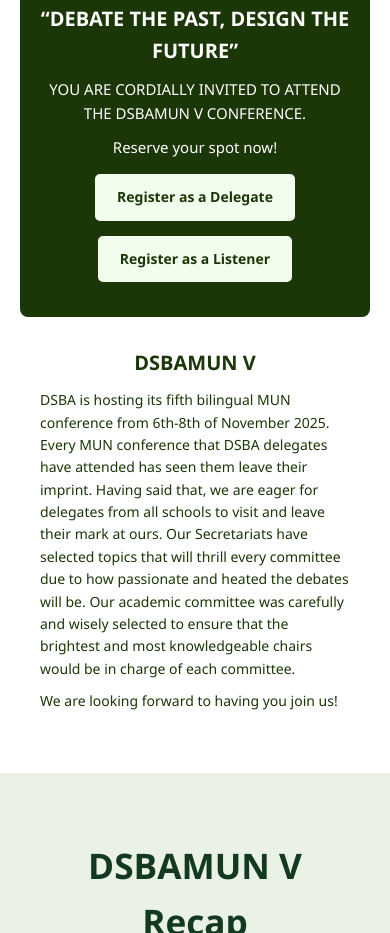
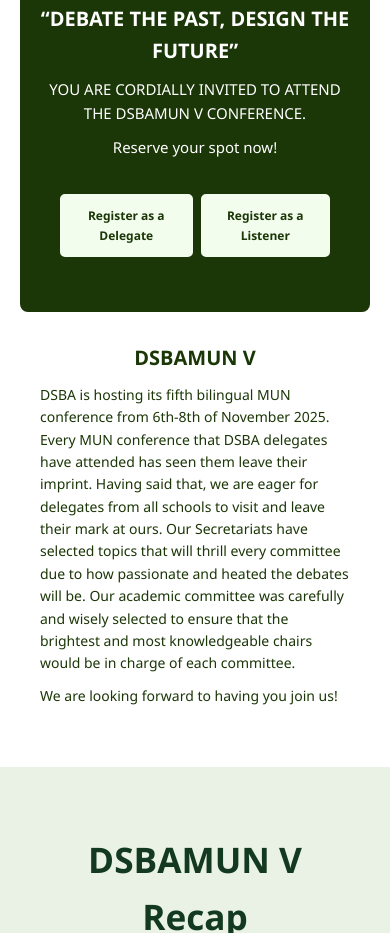
Before and after one commit to kh-ab/dsba-mun, a plain HTML site: page index.html in a window 390 px wide. Shown: the part 659-1592 px from the top of the page. Drawn offline with Linux system fonts and the light colour scheme.

Commit message:
Update style.css

```diff
--- a/style.css
+++ b/style.css
@@ -118,7 +118,7 @@ nav {
 
 /*invite */
 .invite {
-  height: 450px;
+  height: 520px;
   width: 100%;
   display:grid;
   grid-template-columns: 500px 1fr;
@@ -131,7 +131,7 @@ nav {
 
 .invite .left-rectangle{
   width:100%;
-  height:250px;
+  height:300px;
   background-color: #1b3607;
   margin-right: 20px;
   border-radius: 8px;
@@ -139,7 +139,7 @@ nav {
 
 .invite .right-rectangle{
   width:100%;
-  min-height: 250px;
+  min-height: 300px;
   height: auto;
   background-color: #ffffff;
   margin-left: 20px;
@@ -240,6 +240,13 @@ nav {
   }
 }
 
+.buttons {
+  display: flex;
+  padding: 20px;
+  flex-direction: row;
+  justify-content: center;
+  gap: 0.5rem;
+}
 
 
 .register-button {
@@ -255,6 +262,7 @@ nav {
   transition: background-color 0.3s ease, color 0.3s ease;
   width: fit-content;
   text-align: center;
+  font-size: 15px;
 }
 
 
@@ -353,9 +361,13 @@ nav {
     text-align: center;
   }
 
+  ..buttons{
+    gap: 0.9rem;
+  }
+
   .register-button {
     margin: 15px auto;
-    font-size: 14px;
+    font-size: 12px;
   }
 
   .location {
```
